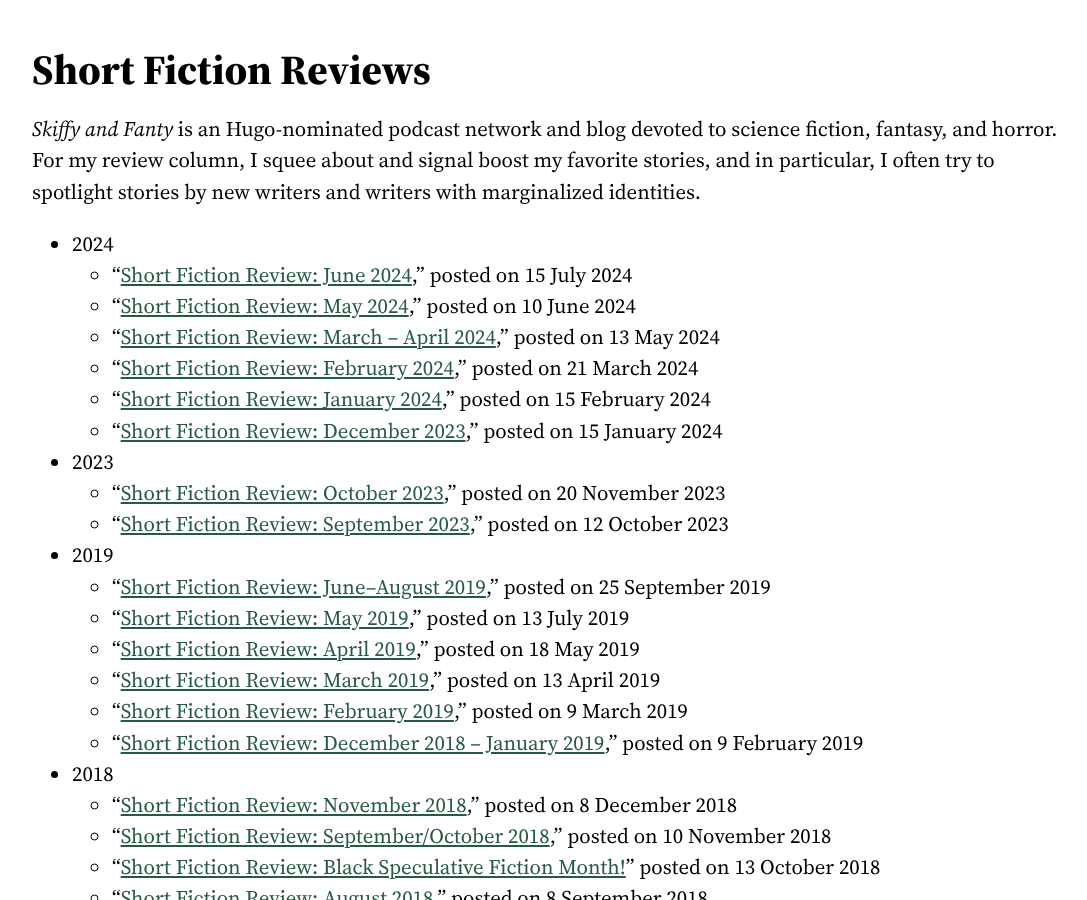
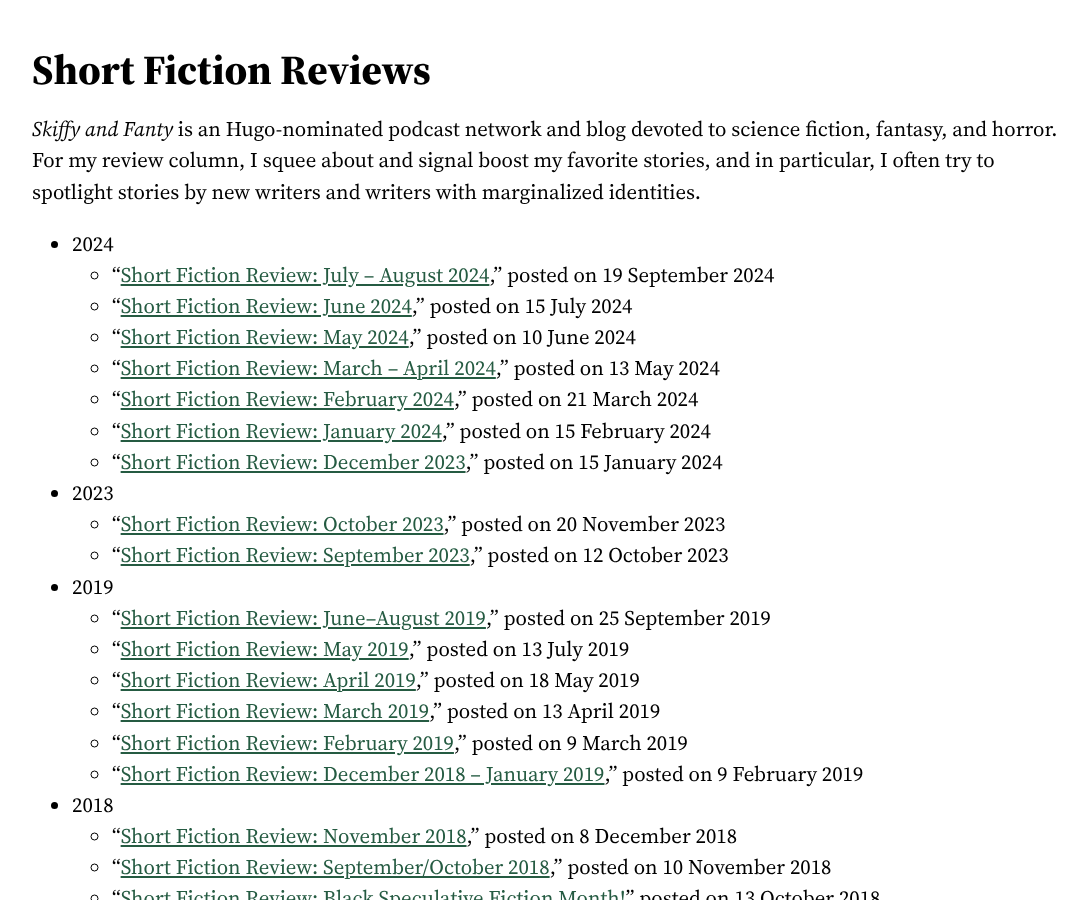
Before and after one commit to cncoulter/camcoulter.com, a Jekyll site: the page built from Publications.html, in a window 1280 px wide and 900 px high, scrolled down 543 px. Shown: the whole window, without its empty margins (88-1175 px from the left). Built offline with Jekyll 4.4.1, drawn with Linux system fonts in a browser that asks for light colours; some web fonts are replaced.

Commit message:
Update publications

```diff
--- a/Publications.html
+++ b/Publications.html
@@ -28,6 +28,7 @@
 <ul>
 	<li>2024
 		<ul>
+			<li>“<a href="https://skiffyandfanty.com/blog/short-fiction-review-july-august-2024/" class="font-weight-bold">Short Fiction Review: July – August 2024</a>,” posted on 19 September 2024</li>
 			<li>“<a href="https://skiffyandfanty.com/blog/short-fiction-review-june-2024/" class="font-weight-bold">Short Fiction Review: June 2024</a>,” posted on 15 July 2024</li>
 			<li>“<a href="https://skiffyandfanty.com/blog/short-fiction-review-may-2024/" class="font-weight-bold">Short Fiction Review: May 2024</a>,” posted on 10 June 2024</li>
 			<li>“<a href="https://skiffyandfanty.com/blog/short-fiction-review-march-april-2024/" class="font-weight-bold">Short Fiction Review: March – April 2024</a>,” posted on 13 May 2024</li>
```
